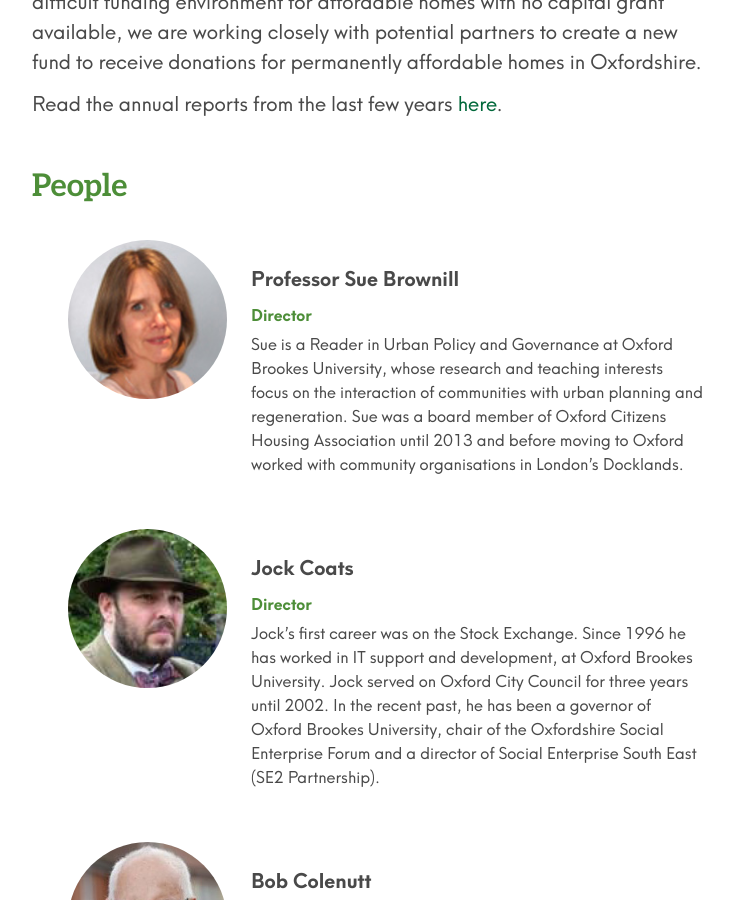
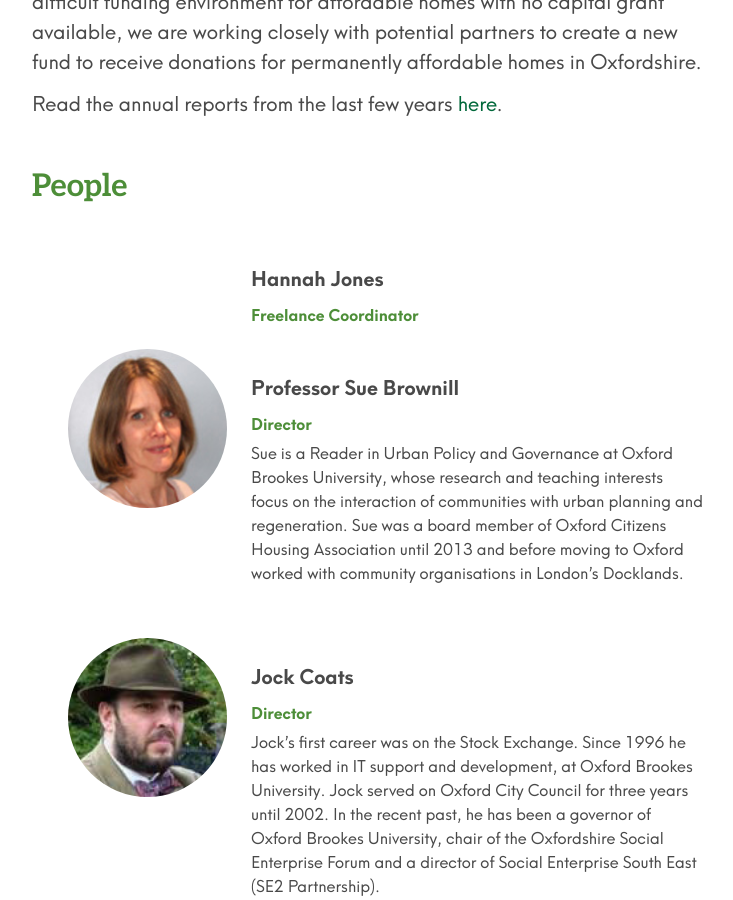
Before and after one commit to johnpuddephatt/oclt, a Jekyll site: the page built from _pages/about.md, in a window 1280 px wide and 900 px high, scrolled down 1034 px. Shown: the whole window, without its empty margins (272-1005 px from the left). Built offline with Jekyll 4.4.1, drawn with Linux system fonts in a browser that asks for light colours.

Commit message:
Update from Forestry.io Oxfordshire CLT updated _data/people.yml

```diff
--- a/_data/people.yml
+++ b/_data/people.yml
@@ -1,5 +1,9 @@
 ---
 people:
+- name: Hannah Jones
+  role: Freelance Coordinator
+  image: ''
+  description: ''
 - name: Professor Sue Brownill
   role: Director
   image: "/uploads/people/suebrownill.jpg"
```
